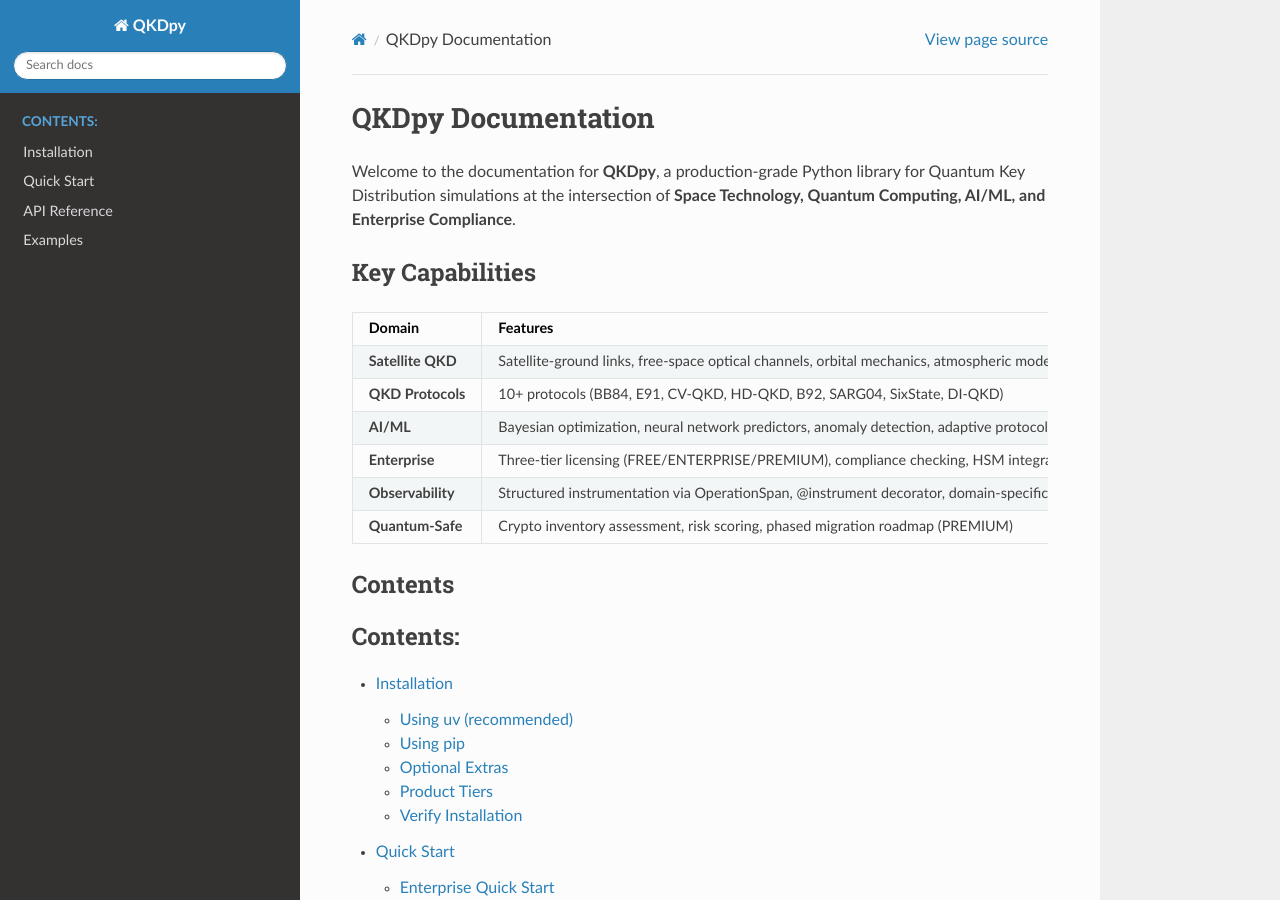
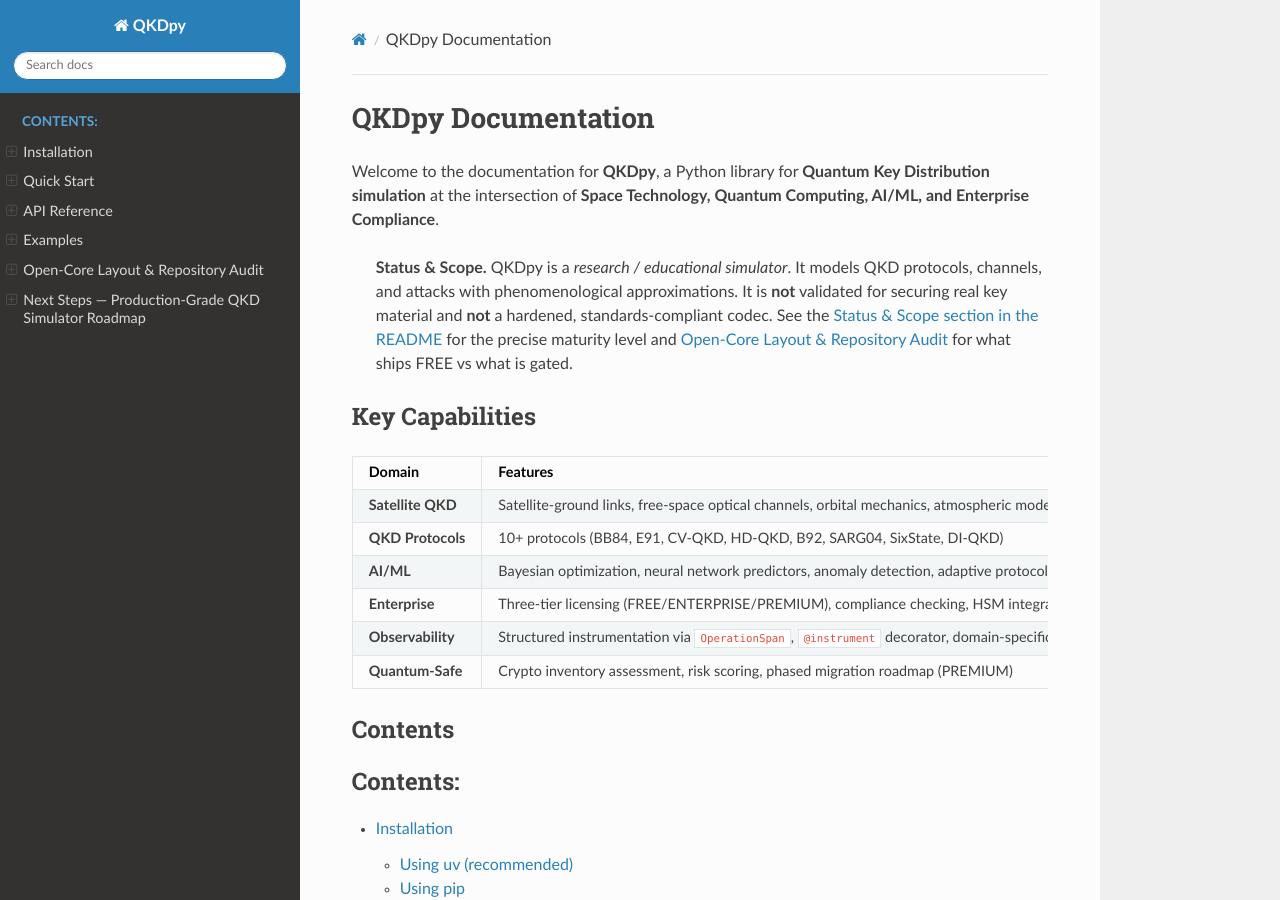
Before and after one commit to Pranava-Kumar/qkdpy, a Sphinx documentation site: the page built from docs/index.md, in a window 1280 px wide and 900 px high. Built offline with Sphinx 7.4.7 and the Read the Docs theme 3.1.0, drawn with Linux system fonts in a browser that asks for light colours; some of the changed text lies outside the part shown.

Commit message:
ci: add GitHub Pages deploy workflow + fix stale docs config
- .github/workflows/pages.yml (new): on push to main, install
  [docs] extras, run sphinx-build with -W --keep-going, upload the
  crafted docs/_build artifact, and deploy via actions/deploy-pages.
  Source for the Pages site is intentionally 'GitHub Actions' (set
  in repo Settings → Pages → Build & deployment once), so no
  gh-pages branch is required on the maintainer side.

- .github/workflows/ci.yml: drop the just-removed 02-research/
  path from the black format-check step (the directory was deleted
  in commit 81dbb5d).

- docs/conf.py:
  * copyright year bumped to 2024-2026 (was 2025)
  * release pinned to 0.6.6 (was 0.6.2), + version field
  * language = 'en', html_title, html_show_sourcelink = False,
    better html_theme_options
  * exclude_patterns extended (_build, _static, OS junk)

- docs/index.md: drop 'production-grade' wording to match the
  README's Status & Scope section, surface OPEN_CORE.md and
  NEXT_STEPS.md in the toctree so they render as Pages pages,
  add a Status & Scope callout at the top.

Locally verified: sphinx-build -b html docs docs/_build
-succeeds with warnings only (mermaid lexer warnings predating
this change; everything else is now warnings-free).

Signed-off-by: OpenClaude <openclaude@local>
Signed-off-by: Pranava Kumar <pranavakumar.it@gmail.com>

````diff
--- a/docs/conf.py
+++ b/docs/conf.py
@@ -12,9 +12,11 @@ sys.path.insert(0, os.path.abspath("../src"))
 # https://www.sphinx-doc.org/en/master/usage/configuration.html#project-information
 
 project = "QKDpy"
-copyright = "2025, Pranava-Kumar"
+copyright = "2024-2026, Pranava-Kumar"
 author = "Pranava-Kumar"
-release = "0.6.2"
+release = "0.6.6"
+version = "0.6.6"
+language = "en"
 
 # -- General configuration ---------------------------------------------------
 # https://www.sphinx-doc.org/en/master/usage/configuration.html#general-configuration
@@ -28,13 +30,28 @@ extensions = [
 ]
 
 templates_path = ["_templates"]
-exclude_patterns = ["source/*", "source/**/*"]
+exclude_patterns = [
+    "_build",
+    "_static",
+    "Thumbs.db",
+    ".DS_Store",
+    "source/*",
+    "source/**/*",
+]
 
 # -- Options for HTML output -------------------------------------------------
 # https://www.sphinx-doc.org/en/master/usage/configuration.html#options-for-html-output
 
+html_title = "QKDpy v0.6.6 — Quantum Key Distribution library"
 html_theme = "sphinx_rtd_theme"
 html_static_path = ["_static"]
+html_show_sourcelink = False
+html_last_updated_fmt = "%Y-%m-%d"
+html_theme_options = {
+    "collapse_navigation": False,
+    "navigation_depth": 4,
+    "prev_next_buttons_location": "bottom",
+}
 
 # -- Autodoc configuration ---------------------------------------------------
 autodoc_default_options = {
--- a/docs/index.md
+++ b/docs/index.md
@@ -1,6 +1,14 @@
 # QKDpy Documentation
 
-Welcome to the documentation for **QKDpy**, a production-grade Python library for Quantum Key Distribution simulations at the intersection of **Space Technology, Quantum Computing, AI/ML, and Enterprise Compliance**.
+Welcome to the documentation for **QKDpy**, a Python library for **Quantum Key Distribution simulation** at the intersection of **Space Technology, Quantum Computing, AI/ML, and Enterprise Compliance**.
+
+> **Status & Scope.** QKDpy is a *research / educational simulator*. It
+> models QKD protocols, channels, and attacks with phenomenological
+> approximations. It is **not** validated for securing real key material
+> and **not** a hardened, standards-compliant codec. See the
+> [Status & Scope section in the README](https://github.com/Pranava-Kumar/qkdpy#-status--scope)
+> for the precise maturity level and [](OPEN_CORE.md) for what ships
+> FREE vs what is gated.
 
 ## Key Capabilities
 
@@ -10,7 +18,7 @@ Welcome to the documentation for **QKDpy**, a production-grade Python library fo
 | **QKD Protocols** | 10+ protocols (BB84, E91, CV-QKD, HD-QKD, B92, SARG04, SixState, DI-QKD) |
 | **AI/ML** | Bayesian optimization, neural network predictors, anomaly detection, adaptive protocols |
 | **Enterprise** | Three-tier licensing (FREE/ENTERPRISE/PREMIUM), compliance checking, HSM integration, audit logging |
-| **Observability** | Structured instrumentation via OperationSpan, @instrument decorator, domain-specific events |
+| **Observability** | Structured instrumentation via `OperationSpan`, `@instrument` decorator, domain-specific events |
 | **Quantum-Safe** | Crypto inventory assessment, risk scoring, phased migration roadmap (PREMIUM) |
 
 ## Contents
@@ -23,6 +31,8 @@ installation
 quickstart
 api
 examples
+OPEN_CORE
+NEXT_STEPS
 ```
 
 ## Architecture Decisions
````
Also changed, not shown: 2 other files.
